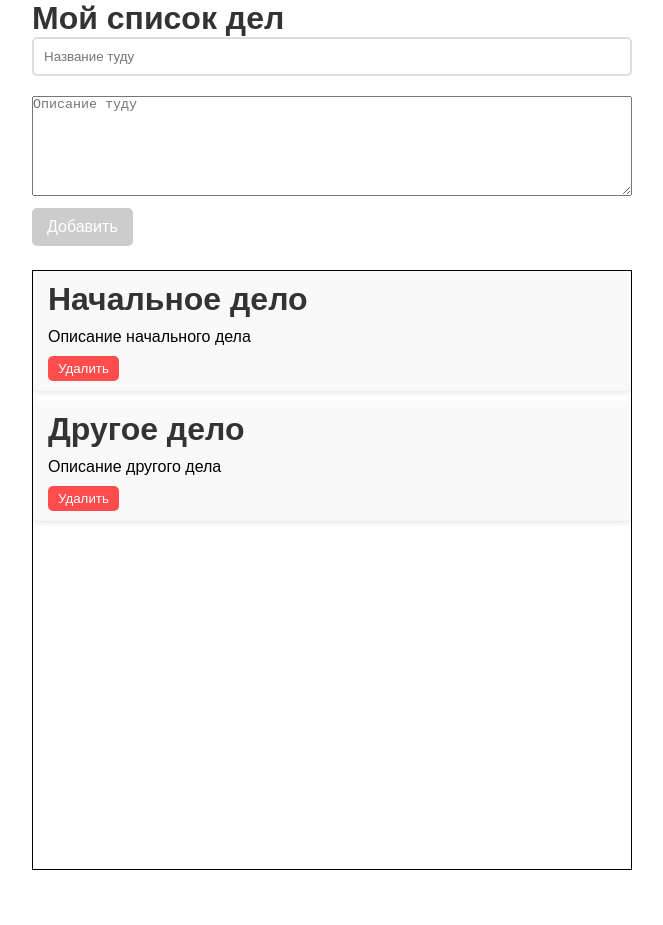
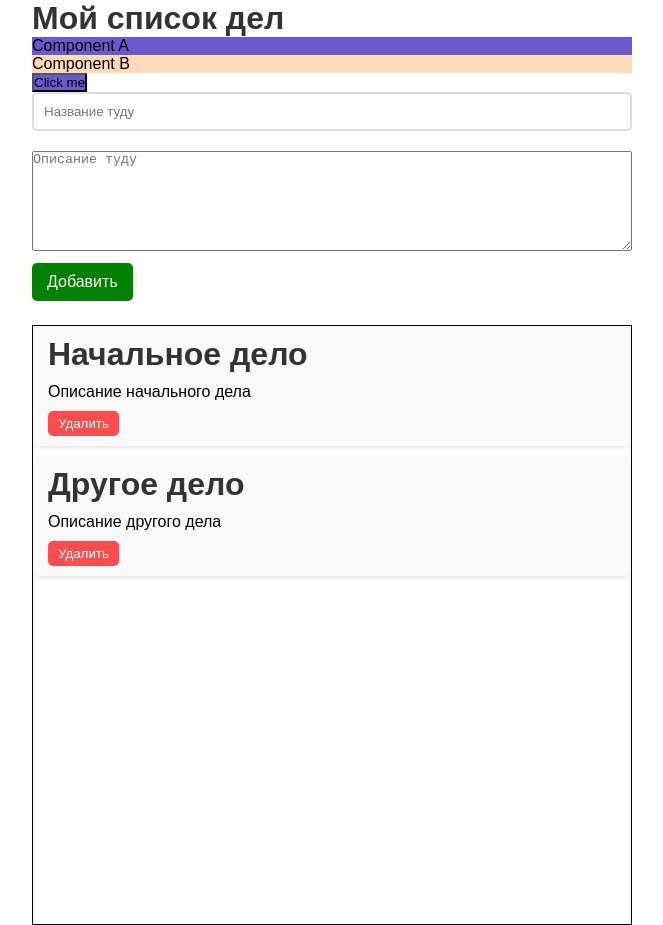
Before and after one commit to Anton240404/todoList, a React (Vite) app: page / in a window 1280 px wide. Shown: the whole page, without its empty margins (308-971 px from the left). Before the commit the page ends 870 px from the top, so only its background shows below. Built offline with nearby package versions, Linux system fonts and the light colour scheme.

Commit message:
css модули, бэм, промисы

```diff
--- a/src/App.tsx
+++ b/src/App.tsx
@@ -1,6 +1,11 @@
 import React, { useState } from 'react';
 import { uuid } from './components/utils/uuid';
+import './components/css/reset.css';
 import './components/css/todo.css';
+import { A } from './components/a';
+import { B } from './components/b';
+import { Button } from './components/button/button';
+import { AddButton } from './components/add-button/add-button';
 
 type Todo = {
     id: string;
@@ -46,11 +51,12 @@ export const App = () => {
         }
     };
 
-    const disabled = text.trim() === '' || description.trim() === '';
-
     return (
         <div className="todo-app">
             <h1>Мой список дел</h1>
+            <A />
+            <B />
+            <Button />
             <div>
                 <input
                     className="todo-input"
@@ -67,15 +73,14 @@ export const App = () => {
                     value={description}
                 />
 
-                <button
-                    className={`todo-button ${disabled ? 'todo-button-disabled' : ''}`}
-                    onClick={() => addTodo()}
-                    disabled={disabled}
-                >
-                    Добавить
-                </button>
+                <AddButton
+                    color="green"
+                    addTodo={() => addTodo()}
+                    disabled={text.trim() === '' || description.trim() === ''}
+                />
             </div>
 
+            {/* <TodoList /> */}
             <div className="todo-list">
                 {todos.map((todo) => (
                     <div className="todo-item" key={todo.id}>
@@ -90,6 +95,7 @@ export const App = () => {
                     </div>
                 ))}
             </div>
+            {/* <TodoList /> */}
 
             {/* <Button text="Добавить" colorVariant="success" | "danger" | "warning" onClick={() => console.log('Click')} /> */}
         </div>
--- /dev/null
+++ b/src/components/a.module.css
@@ -0,0 +1,3 @@
+.box {
+    background-color: slateblue;
+}
--- a/src/components/a.tsx
+++ b/src/components/a.tsx
@@ -1,5 +1,6 @@
 import './a.css';
+import css from './a.module.css';
 
 export const A = () => {
-    return <p className="title">Component A</p>;
+    return <p className={css.box}>Component A</p>;
 };
--- /dev/null
+++ b/src/components/add-button/add-button.tsx
@@ -0,0 +1,20 @@
+import css from './add-button.module.css';
+
+type Props = {
+    disabled: boolean;
+    addTodo: () => void;
+    color: string;
+};
+
+export function AddButton(props: Props) {
+    return (
+        <button
+            style={{ backgroundColor: props.color }}
+            className={`todo-button ${props.disabled ? 'todo-button-disabled' : ''}`}
+            onClick={() => props.addTodo()}
+            disabled={props.disabled}
+        >
+            Добавить
+        </button>
+    );
+}
--- /dev/null
+++ b/src/components/b.module.css
@@ -0,0 +1,3 @@
+.box {
+    background-color: peachpuff;
+}
--- a/src/components/b.tsx
+++ b/src/components/b.tsx
@@ -1,3 +1,5 @@
+import css from './b.module.css';
+
 export const B = () => {
-    return <p className="title">Component B</p>;
+    return <p className={css.box}>Component B</p>;
 };
--- /dev/null
+++ b/src/components/button/button.module.css
@@ -0,0 +1,3 @@
+.button {
+    background-color: slateblue;
+}
--- /dev/null
+++ b/src/components/button/button.tsx
@@ -0,0 +1,5 @@
+import css from './button.module.css';
+
+export function Button() {
+    return <button className={css.button}>Click me</button>;
+}
--- /dev/null
+++ b/src/components/css/reset.css
@@ -0,0 +1,14 @@
+* {
+    margin: 0px;
+    padding: 0px;
+    box-sizing: border-box;
+}
+
+a {
+    text-decoration: none;
+}
+
+img {
+    max-width: 100%;
+    max-height: 100%;
+}
```
Also changed, not shown: src/lib/1 copy.ts (added, +27 -0 lines), src/lib/1.ts (added, +56 -0 lines), src/components/add-button/add-button.module.css (added).
